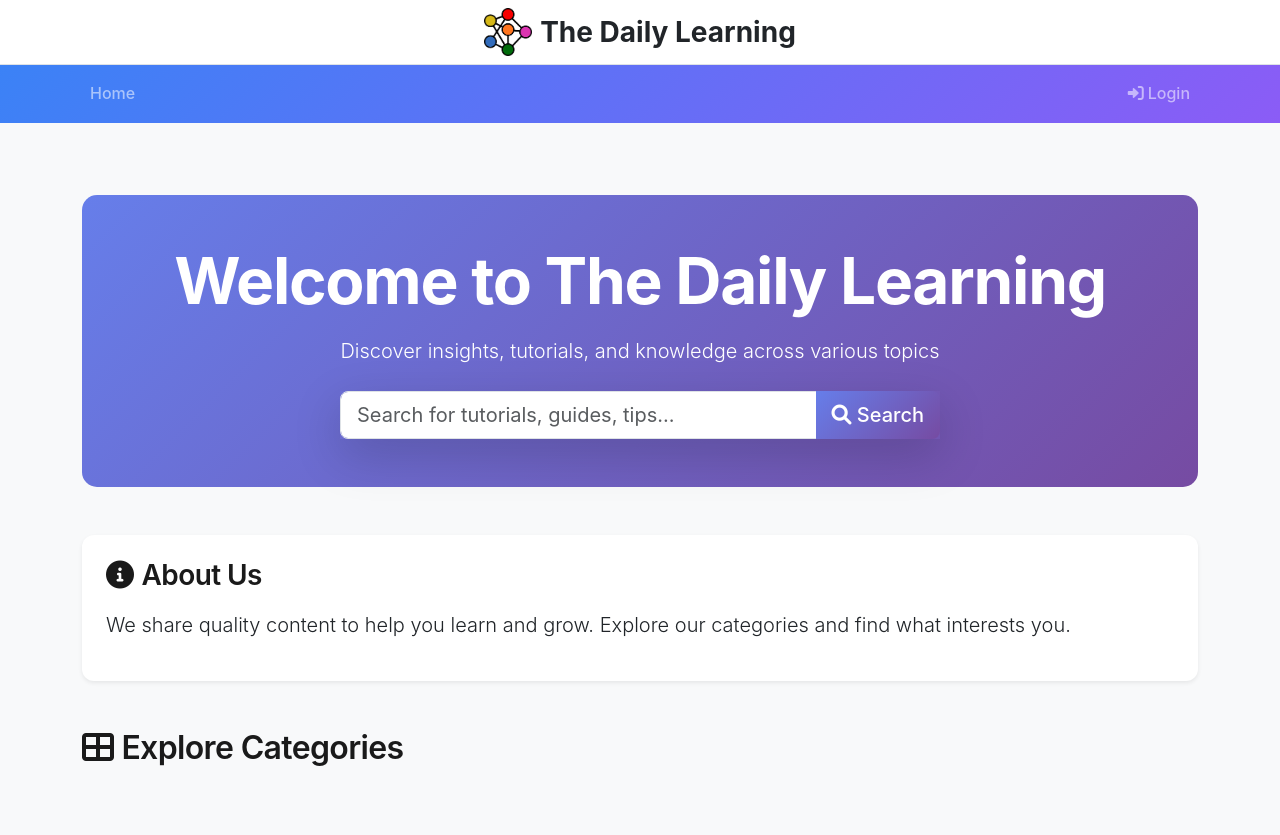
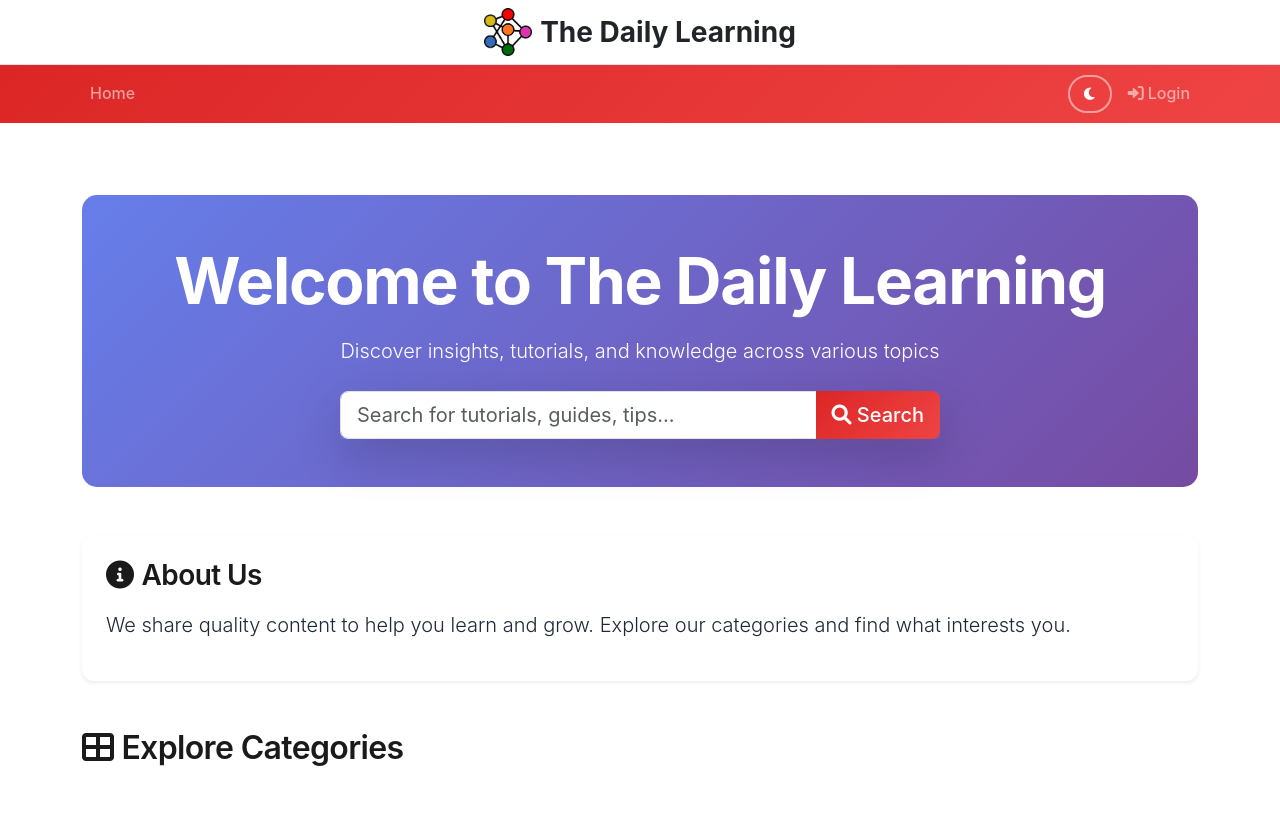
Before and after one commit to MosaddikHabib/tutorial_blog_site_django, a Django app: page / in a window 1280 px wide. Shown: the top 835 px of the page. Run offline with Django 4.2, Linux system fonts and the light colour scheme; data comes from the database, SQL or seed files in the repository; data that the repository does not hold is empty; some libraries are stand-ins or nearby versions.

Commit message:
Update color palette to red tones and add dark/light mode toggle

```diff
--- a/static/css/style.css
+++ b/static/css/style.css
@@ -37,12 +37,13 @@ h3 { font-size: 1.75rem; }
     border: none;
     border-radius: 12px;
     overflow: hidden;
-    background: #fff;
+    background: var(--card-bg, #fff);
+    color: var(--text-color, #1f2937);
 }
 
 .card:hover {
     transform: translateY(-8px);
-    box-shadow: 0 12px 24px rgba(0, 0, 0, 0.15) !important;
+    box-shadow: 0 12px 24px rgba(220, 38, 38, 0.15) !important;
 }
 
 .card-img-top {
@@ -55,7 +56,7 @@ h3 { font-size: 1.75rem; }
 
 .card-header {
     border-bottom: none;
-    background: linear-gradient(135deg, #667eea 0%, #764ba2 100%);
+    background: linear-gradient(135deg, #dc2626 0%, #ef4444 100%);
     color: #fff;
     font-weight: 600;
     padding: 1rem 1.25rem;
@@ -105,13 +106,13 @@ h3 { font-size: 1.75rem; }
 }
 
 .btn-dark {
-    background: linear-gradient(135deg, #667eea 0%, #764ba2 100%);
+    background: linear-gradient(135deg, #dc2626 0%, #ef4444 100%);
     color: #fff;
 }
 
 .btn-dark:hover {
     transform: translateY(-2px);
-    box-shadow: 0 4px 12px rgba(102, 126, 234, 0.4);
+    box-shadow: 0 4px 12px rgba(220, 38, 38, 0.4);
 }
 
 /* Links */
@@ -127,7 +128,7 @@ a {
 .hover-item:hover {
     background-color: #f3f4f6 !important;
     transform: translateX(5px);
-    border-left: 3px solid #667eea;
+    border-left: 3px solid #dc2626;
 }
 
 /* Badges */
@@ -139,7 +140,7 @@ a {
 
 /* Image Placeholder */
 .image-placeholder {
-    background: linear-gradient(135deg, #667eea 0%, #764ba2 100%);
+    background: linear-gradient(135deg, #dc2626 0%, #ef4444 100%);
     display: flex;
     align-items: center;
     justify-content: center;
@@ -154,7 +155,7 @@ a {
 }
 
 .breadcrumb-item a {
-    color: #667eea;
+    color: #dc2626;
     font-weight: 500;
 }
 
@@ -167,19 +168,19 @@ a {
     border-radius: 8px;
     margin: 0 4px;
     font-weight: 500;
-    color: #667eea;
+    color: #dc2626;
     border: 2px solid #e9ecef;
 }
 
 .pagination .page-link:hover {
-    background: #667eea;
+    background: #dc2626;
     color: #fff;
-    border-color: #667eea;
+    border-color: #dc2626;
 }
 
 .pagination .page-item.active .page-link {
-    background: linear-gradient(135deg, #667eea 0%, #764ba2 100%);
-    border-color: #667eea;
+    background: linear-gradient(135deg, #dc2626 0%, #ef4444 100%);
+    border-color: #dc2626;
 }
 
 /* Post detail layout */
--- a/templates/blog/base.html
+++ b/templates/blog/base.html
@@ -17,13 +17,38 @@
     <!-- Custom Color Palette -->
     <style>
         :root {
-            --primary-color: #3b82f6;
-            --secondary-color: #8b5cf6;
-            --accent-color: #10b981;
+            --primary-color: #dc2626;
+            --secondary-color: #ef4444;
+            --accent-color: #f97316;
             --dark-color: #1e293b;
-            --light-color: #f8fafc;
-            --text-color: #374151;
+            --light-color: #ffffff;
+            --text-color: #1f2937;
             --border-color: #e5e7eb;
+            --bg-color: #ffffff;
+            --card-bg: #ffffff;
+        }
+
+        [data-theme="dark"] {
+            --primary-color: #dc2626;
+            --secondary-color: #991b1b;
+            --accent-color: #ea580c;
+            --dark-color: #0f172a;
+            --light-color: #1e293b;
+            --text-color: #f1f5f9;
+            --border-color: #334155;
+            --bg-color: #0f172a;
+            --card-bg: #1e293b;
+        }
+
+        body {
+            background-color: var(--bg-color);
+            color: var(--text-color);
+            transition: background-color 0.3s, color 0.3s;
+        }
+
+        .card {
+            background-color: var(--card-bg);
+            color: var(--text-color);
         }
 
         .navbar-dark {
@@ -89,6 +114,42 @@
             transform: translateX(5px);
         }
 
+        /* Dark mode toggle */
+        .theme-toggle {
+            background: transparent;
+            border: 2px solid rgba(255, 255, 255, 0.5);
+            color: white;
+            border-radius: 50px;
+            padding: 0.4rem 0.8rem;
+            transition: all 0.3s;
+            cursor: pointer;
+        }
+
+        .theme-toggle:hover {
+            background: rgba(255, 255, 255, 0.1);
+            border-color: white;
+        }
+
+        [data-theme="dark"] .hover-item:hover {
+            background-color: #374151 !important;
+        }
+
+        [data-theme="dark"] .text-dark {
+            color: var(--text-color) !important;
+        }
+
+        [data-theme="dark"] .text-muted {
+            color: #9ca3af !important;
+        }
+
+        [data-theme="dark"] .bg-light {
+            background-color: var(--card-bg) !important;
+        }
+
+        [data-theme="dark"] .border-dark {
+            border-color: var(--border-color) !important;
+        }
+
         /* Card hover effects */
         .card {
             transition: transform 0.3s ease, box-shadow 0.3s ease;
@@ -152,7 +213,13 @@
                     </div>
                 </div>
                 <!-- Right: Dashboard/Login/Logout -->
-                <ul class="navbar-nav ms-auto mb-2 mb-lg-0">
+                <ul class="navbar-nav ms-auto mb-2 mb-lg-0 align-items-center">
+                    <!-- Theme Toggle -->
+                    <li class="nav-item me-2">
+                        <button class="theme-toggle btn btn-sm" id="themeToggle" onclick="toggleTheme()">
+                            <i class="fas fa-moon" id="themeIcon"></i>
+                        </button>
+                    </li>
                     {% if user.is_authenticated %}
                         {% if user.is_superuser %}
                         <li class="nav-item">
@@ -201,5 +268,29 @@
 
     <!-- Bootstrap JS -->
     <script src="https://cdn.jsdelivr.net/npm/bootstrap@5.3.0/dist/js/bootstrap.bundle.min.js"></script>
+
+    <!-- Dark Mode Toggle Script -->
+    <script>
+        // Check for saved theme preference or default to light mode
+        const currentTheme = localStorage.getItem('theme') || 'light';
+        document.documentElement.setAttribute('data-theme', currentTheme);
+        updateThemeIcon(currentTheme);
+
+        function toggleTheme() {
+            const theme = document.documentElement.getAttribute('data-theme');
+            const newTheme = theme === 'light' ? 'dark' : 'light';
+
+            document.documentElement.setAttribute('data-theme', newTheme);
+            localStorage.setItem('theme', newTheme);
+            updateThemeIcon(newTheme);
+        }
+
+        function updateThemeIcon(theme) {
+            const icon = document.getElementById('themeIcon');
+            if (icon) {
+                icon.className = theme === 'light' ? 'fas fa-moon' : 'fas fa-sun';
+            }
+        }
+    </script>
 </body>
 </html>
```
